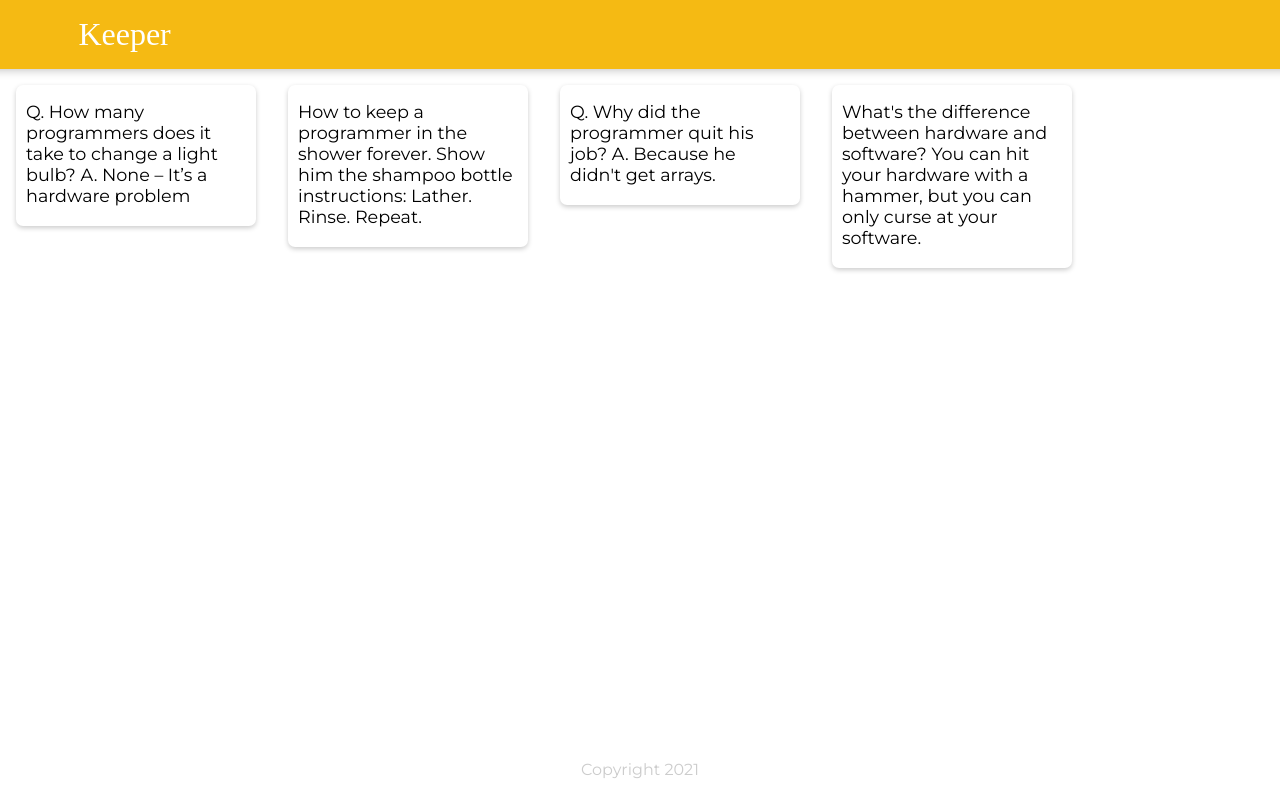
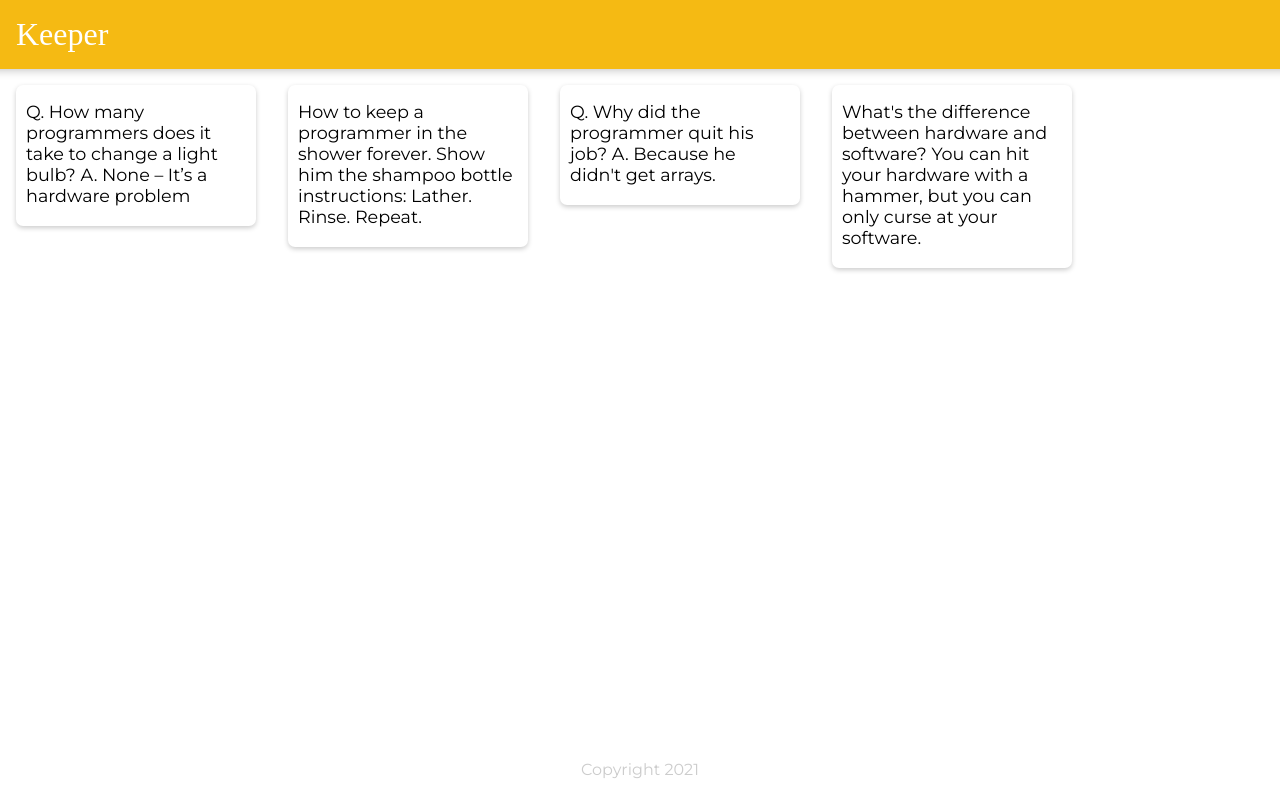
Before and after one commit to Bhavyawahie/reactTODO, a React (Create React App) app: page / in a window 1280 px wide. Built offline with nearby package versions, Linux system fonts and the light colour scheme; a web font is replaced by a local one.

Commit message:
Last changes revoked

```diff
--- a/public/styles.css
+++ b/public/styles.css
@@ -19,7 +19,6 @@ header h1 {
   color: #fff;
   font-family: "McLaren", cursive;
   font-weight: 200;
-  padding-left: 5%;
 }
 
 footer {
```
